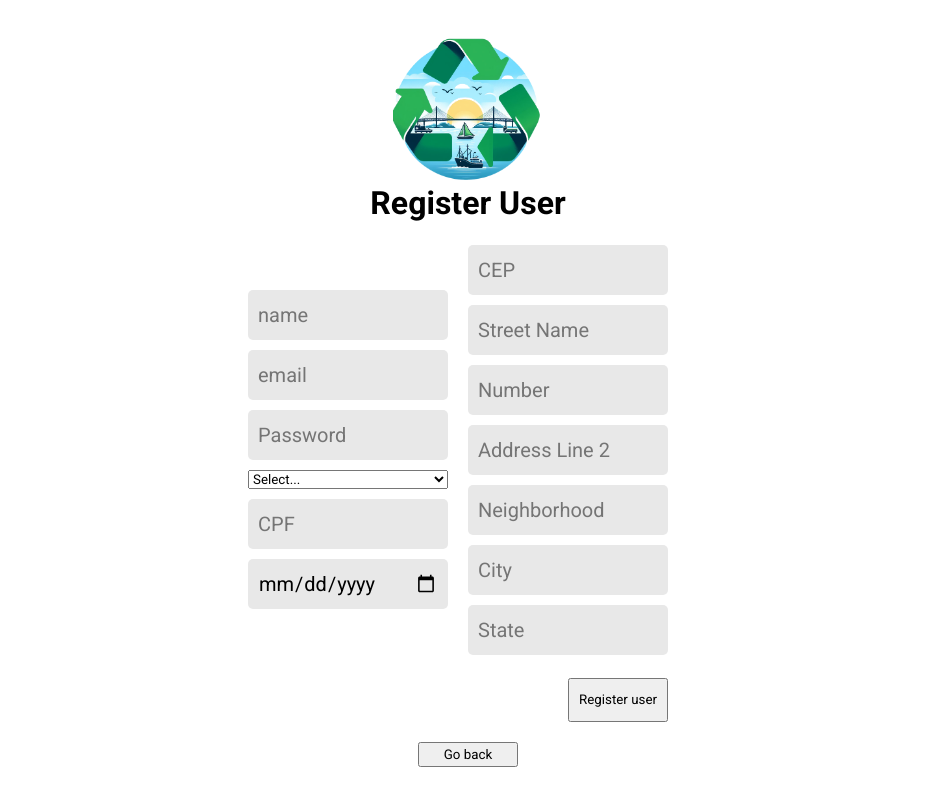
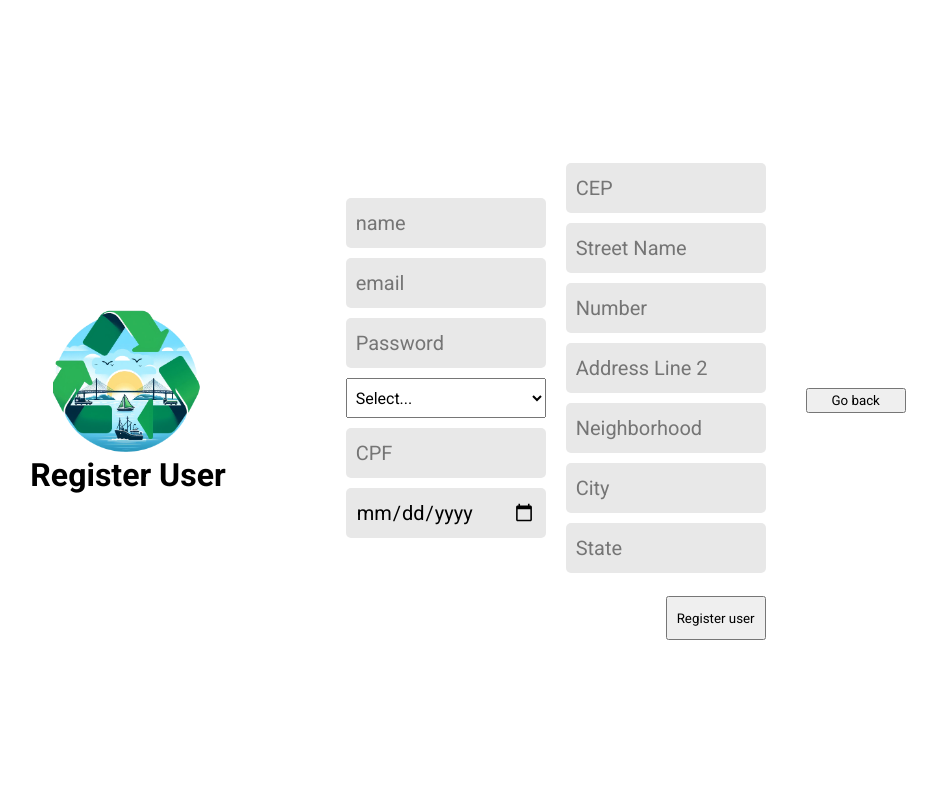
Before and after one commit to Felipevhm/recycleSpot, a React (Vite) app: page /login in a window 1280 px wide. Both pictures are taken after a click on the button "Register User". Shown: the whole page, without its empty margins (172-1109 px from the left). Built offline with nearby package versions, Linux system fonts and the light colour scheme; data requests are answered from the project's data file.

Commit message:
fix select field width on both register pages

```diff
--- a/src/components/FormCollectPoint/index.module.css
+++ b/src/components/FormCollectPoint/index.module.css
@@ -142,3 +142,10 @@ font-size: 14px;
 
   gap: 20px;
 }
+
+.placeInfo select{
+  height: 40px;
+  width: 400px;
+  padding: 5px;
+  font-size: 16px;
+}
--- a/src/components/FormUser/index.jsx
+++ b/src/components/FormUser/index.jsx
@@ -31,9 +31,21 @@ function FormUser() {
     formState: { errors },
   } = useForm({
     defaultValues: {
-      name: "",
-      email: "",
-    },
+    name: "",
+    email: "",
+    password: "",
+    gender: "",
+    cpf: "",
+    birth: "",
+    cep: "",
+    street: "",
+    number: "",
+    addressLine2: "",
+    neighborhood: "",
+    city: "",
+    state: "",
+}
+,
   });
 
   const handleCreateUser = async (data) => {
@@ -58,8 +70,10 @@ function FormUser() {
   };
   return (
     <div className={styles.main}>
+    <div className={styles.infoAssets}>
       <img width={150} height={150} src="/logo.png" alt="" />
       <h1> Register User</h1>
+      </div>
       <form action="" onSubmit={handleSubmit(handleCreateUser)}>
         <div className={styles.userInteraction}>
           <div className={styles.inputsDiv}>
--- a/src/components/FormUser/index.module.css
+++ b/src/components/FormUser/index.module.css
@@ -11,6 +11,13 @@ form input{
    width: 400px;
 }
 
+.personalInfo select{
+   height: 40px;
+   width: 200px;
+   padding: 5px;
+   font-size: 16px;
+}
+
 p{
    color: red;
 }
@@ -19,7 +26,7 @@ p{
    height: 100vh;
    width: 100vw;
    display: flex;
-   flex-direction: column;
+   /* flex-direction: column; */
    align-items: center;
    justify-content: center;
    overflow-y: scroll;
@@ -71,3 +78,13 @@ button{
 
    gap: 20px;
 }
+
+.infoAssets{
+
+   display: flex;
+   flex-direction: column;
+
+   align-items: center;
+   justify-content: center;
+   margin-right: 100px;
+}
```
Also changed, not shown: src/pages/RegisterCollectPoint/index.jsx (+0 -53 lines).
